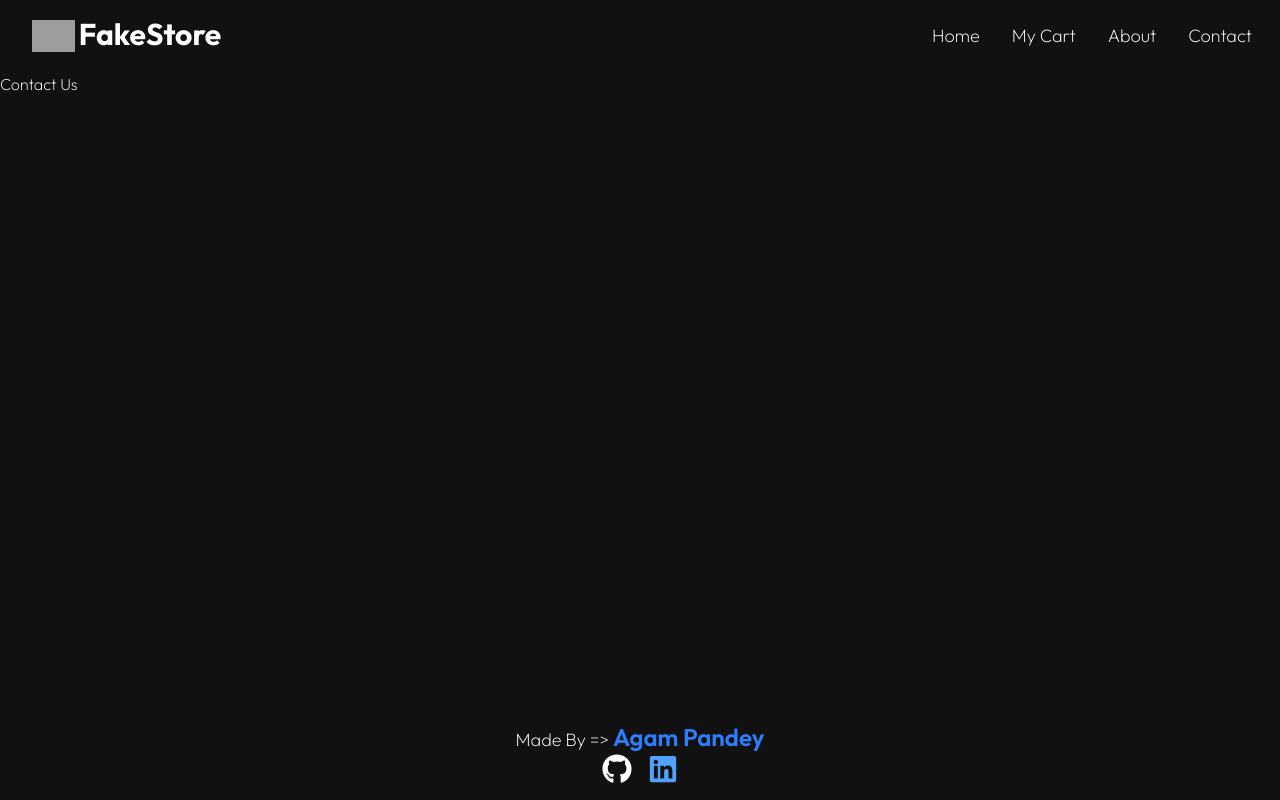
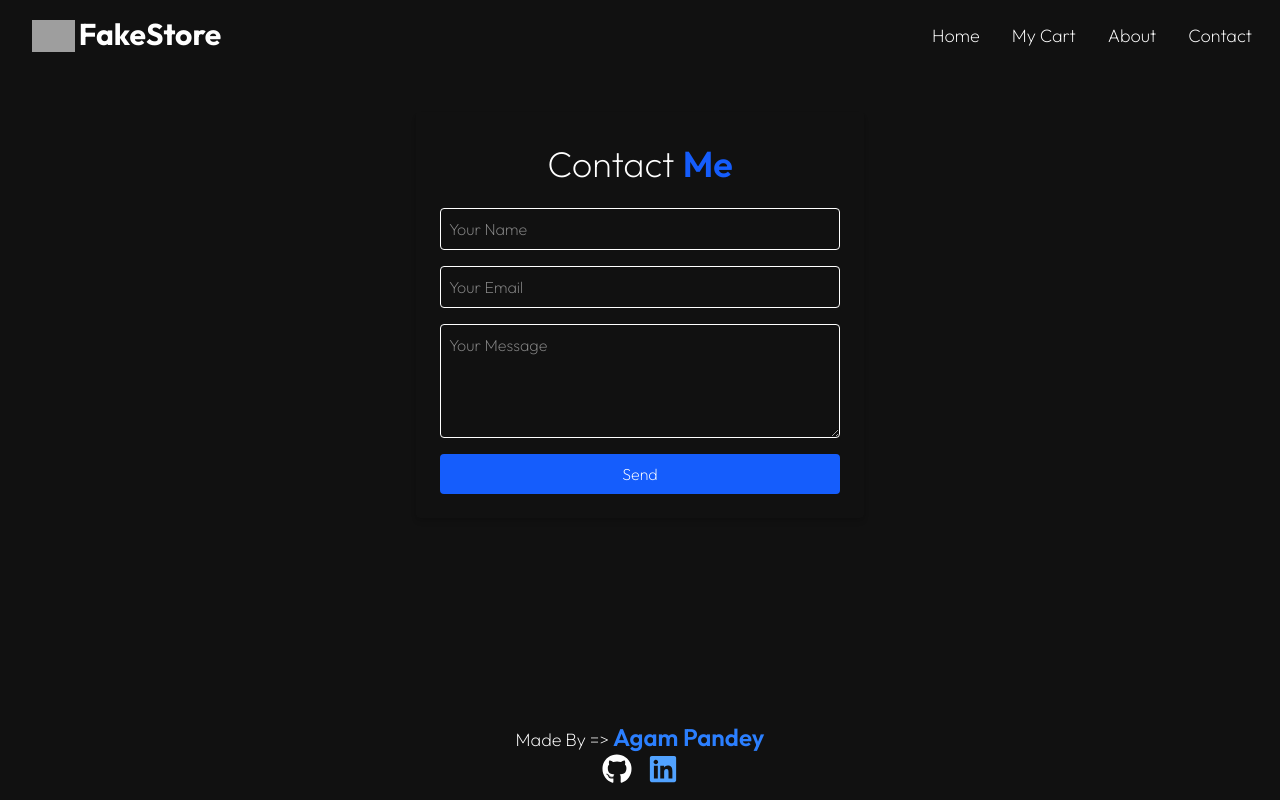
Before and after one commit to agampandey27/FakeStore, a React (Vite) app: page /contact in a window 1280 px wide. Built offline with nearby package versions, Linux system fonts and the light colour scheme; grey boxes are pictures that could not be loaded.

Commit message:
contact me form created and emailjs integrated

```diff
--- a/package.json
+++ b/package.json
@@ -10,6 +10,7 @@
     "preview": "vite preview"
   },
   "dependencies": {
+    "@emailjs/browser": "^4.4.1",
     "@tailwindcss/vite": "^4.1.4",
     "axios": "^1.8.4",
     "react": "^19.0.0",
@@ -17,6 +18,7 @@
     "react-icons": "^5.5.0",
     "react-router-dom": "^7.5.1",
     "react-simple-typewriter": "^5.0.1",
+    "react-toastify": "^11.0.5",
     "tailwindcss": "^4.1.4"
   },
   "devDependencies": {
--- a/src/App.jsx
+++ b/src/App.jsx
@@ -3,6 +3,7 @@ import { Route, Routes } from "react-router-dom";
 
 import { Home, Contact, About, MyCart } from "./pages";
 import { Navbar, Footer } from "./components";
+import {ToastContainer} from 'react-toastify';
 
 const App = () => {
   return (
@@ -16,6 +17,7 @@ const App = () => {
           <Route path="/contact" element={<Contact />} />
           <Route path="/my-cart" element={<MyCart />} />
         </Routes>
+      <ToastContainer/>
       </main>
 
       <Footer />
--- a/src/pages/Contact.jsx
+++ b/src/pages/Contact.jsx
@@ -1,9 +1,102 @@
-import React from 'react'
+import React, { useRef, useState } from "react";
+import emailjs from "@emailjs/browser";
+import { ToastContainer, toast, Zoom } from 'react-toastify';
+import 'react-toastify/dist/ReactToastify.css';
 
 const Contact = () => {
+  const form = useRef();
+  const [error, setError] = useState("");
+
+  const sendEmail = (e) => {
+    e.preventDefault();
+
+    const name = form.current.user_name.value.trim();
+    const email = form.current.user_email.value.trim();
+    const message = form.current.message.value.trim();
+
+    if (!name || !email || !message) {
+      setError("All fields are required.");
+      return;
+    }
+
+    const errorMessage=()=> {toast.error('Failed to send Message', {
+      position: "top-center",
+      autoClose: 5000,
+      hideProgressBar: false,
+      closeOnClick: false,
+      pauseOnHover: true,
+      draggable: true,
+      progress: undefined,
+      theme: "dark",
+      transition: Zoom,
+      });}
+
+    const successMessage=()=> {toast.success('Agam Received Your Mail', {
+      position: "top-center",
+      autoClose: 5000,
+      hideProgressBar: false,
+      closeOnClick: false,
+      pauseOnHover: true,
+      draggable: true,
+      progress: undefined,
+      theme: "dark",
+      transition: Zoom,
+      });}
+
+    setError("");
+    emailjs
+      .sendForm(
+        "service_19po1qv",
+        "template_80oxju4",
+        form.current,
+        "rWon_r6FweIlX1AU5"
+      )
+      .then(
+        (result) => {
+          successMessage();
+          form.current.reset();
+        },
+        (error) => {
+          errorMessage();
+          // console.log(error.text);
+        }
+      );
+  };
+
+
+
+
   return (
-    <div>
-      Contact Us
+    <div className="max-w-md mx-auto mt-10 p-6  shadow-md rounded">
+      <h2 className="text-4xl text-center p-2 mb-4">Contact <span className="text-blue-600 font-semibold">Me</span></h2>
+      <form ref={form} onSubmit={sendEmail} className="flex flex-col gap-4">
+        <input
+          type="text"
+          name="user_name"
+          placeholder="Your Name"
+          className="p-2 border rounded"
+        />
+        <input
+          type="email"
+          name="user_email"
+          placeholder="Your Email"
+          className="p-2 border rounded"
+        />
+        <textarea
+          name="message"
+          placeholder="Your Message"
+          className="p-2 border rounded"
+          rows="4"
+        />
+        {error && <p className="text-red-600">{error}</p>}
+        <button
+          type="submit"
+          className="bg-blue-600 text-white py-2 px-4 rounded transform transition duration-300 hover:bg-blue-700 hover:scale-95 active:scale-90"
+        >
+          Send
+        </button>
+      </form>
+      <ToastContainer/>
     </div>
   )
 }
```
Also changed, not shown: 2 other files (tests, documents, lock files or other folders).
